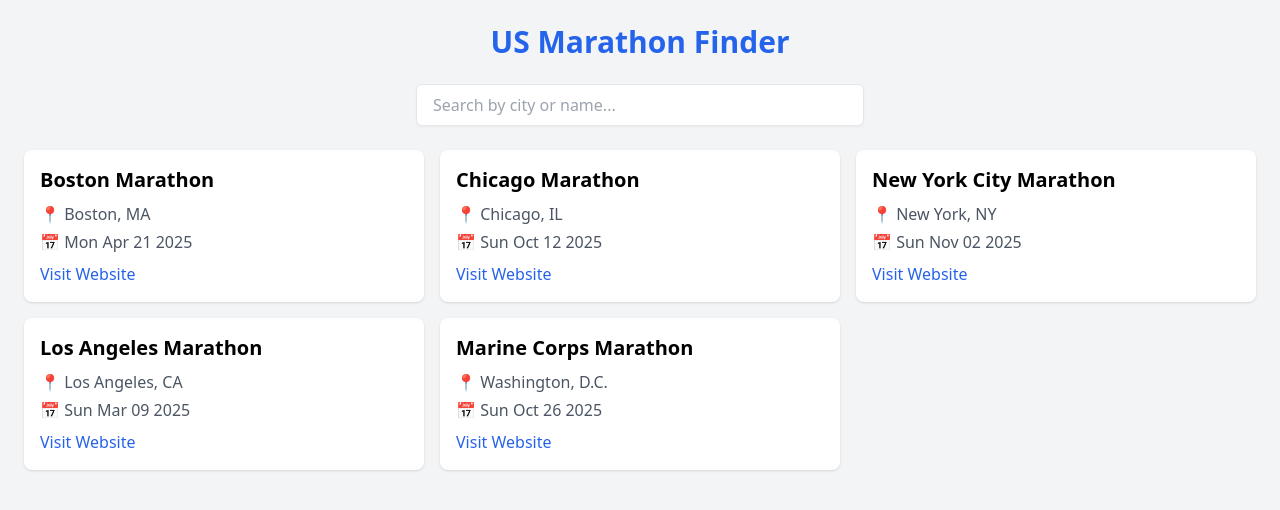
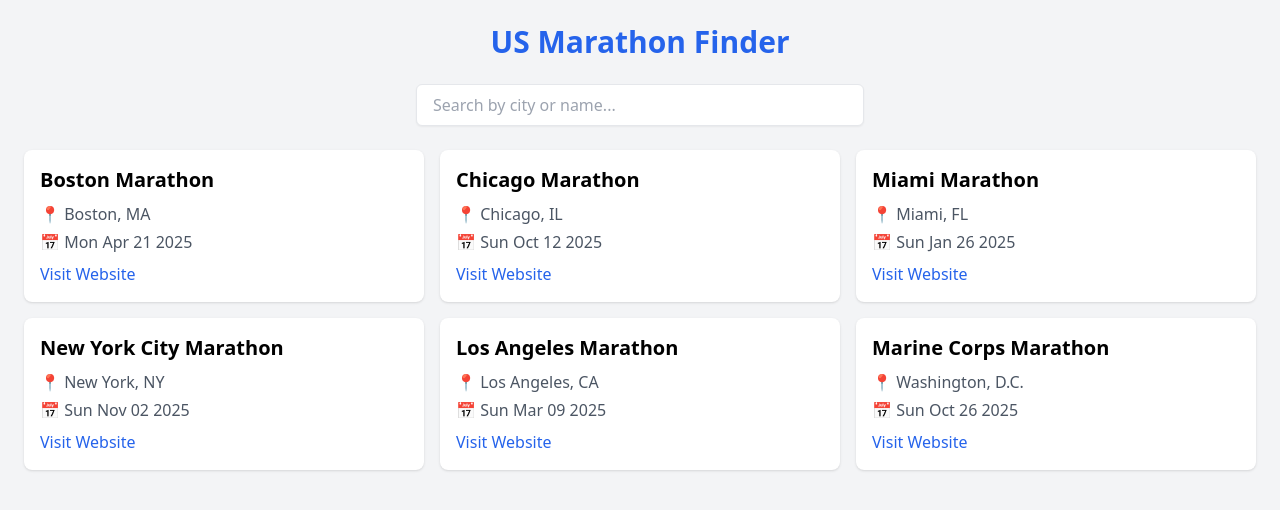
Before and after one commit to rycho212/marathon-aggregator, a React (Vite) app: page / in a window 1280 px wide. Shown: the top 510 px of the page. Built offline with nearby package versions, Linux system fonts and the light colour scheme.

Commit message:
Adding Miami Marathon to App.jsx

```diff
--- a/src/App.jsx
+++ b/src/App.jsx
@@ -12,6 +12,12 @@ const marathons = [
     location: "Chicago, IL",
     date: "2025-10-12",
     website: "https://www.chicagomarathon.com"
+  },
+  {
+    name: "Miami Marathon",
+    location: "Miami, FL",
+    date: "2025-01-26",
+    website: "https://www.themiamimarathon.com"
   },
   {
     name: "New York City Marathon",
```
